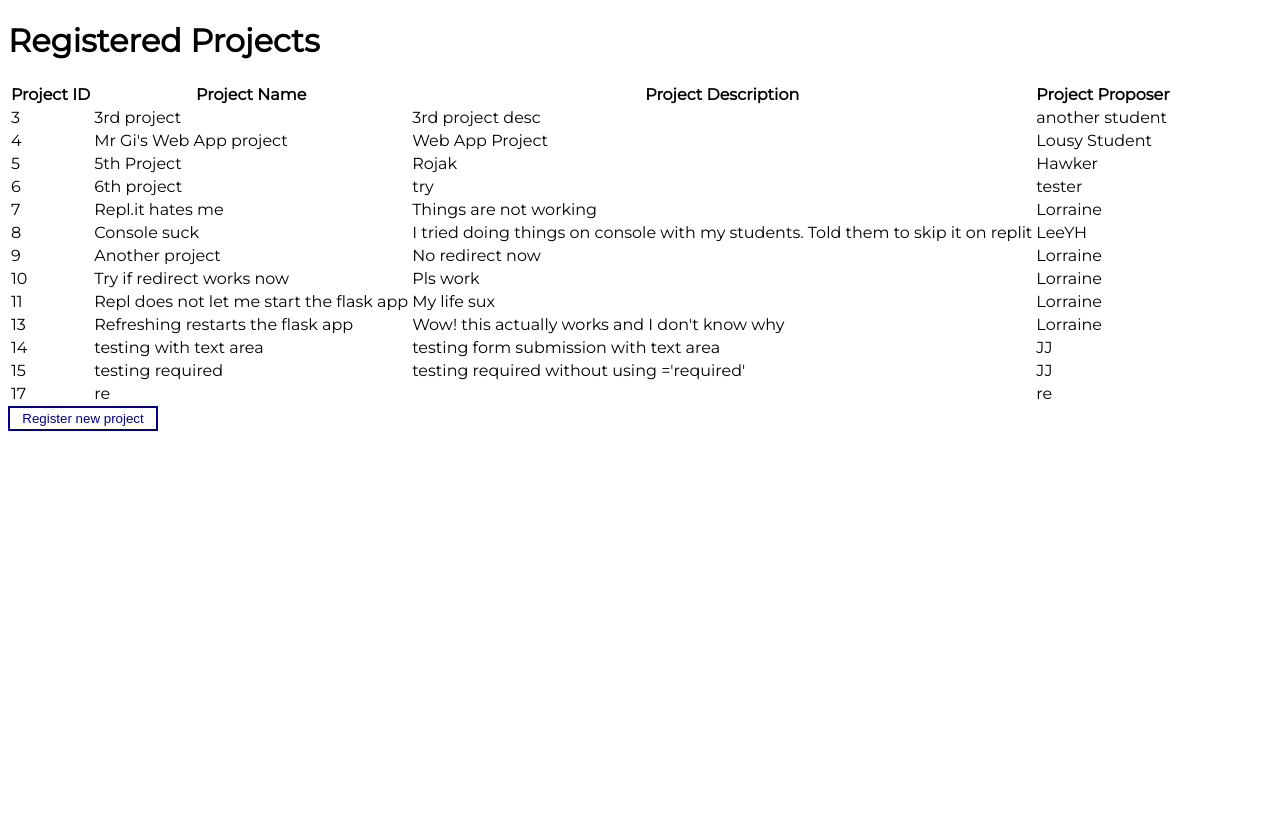
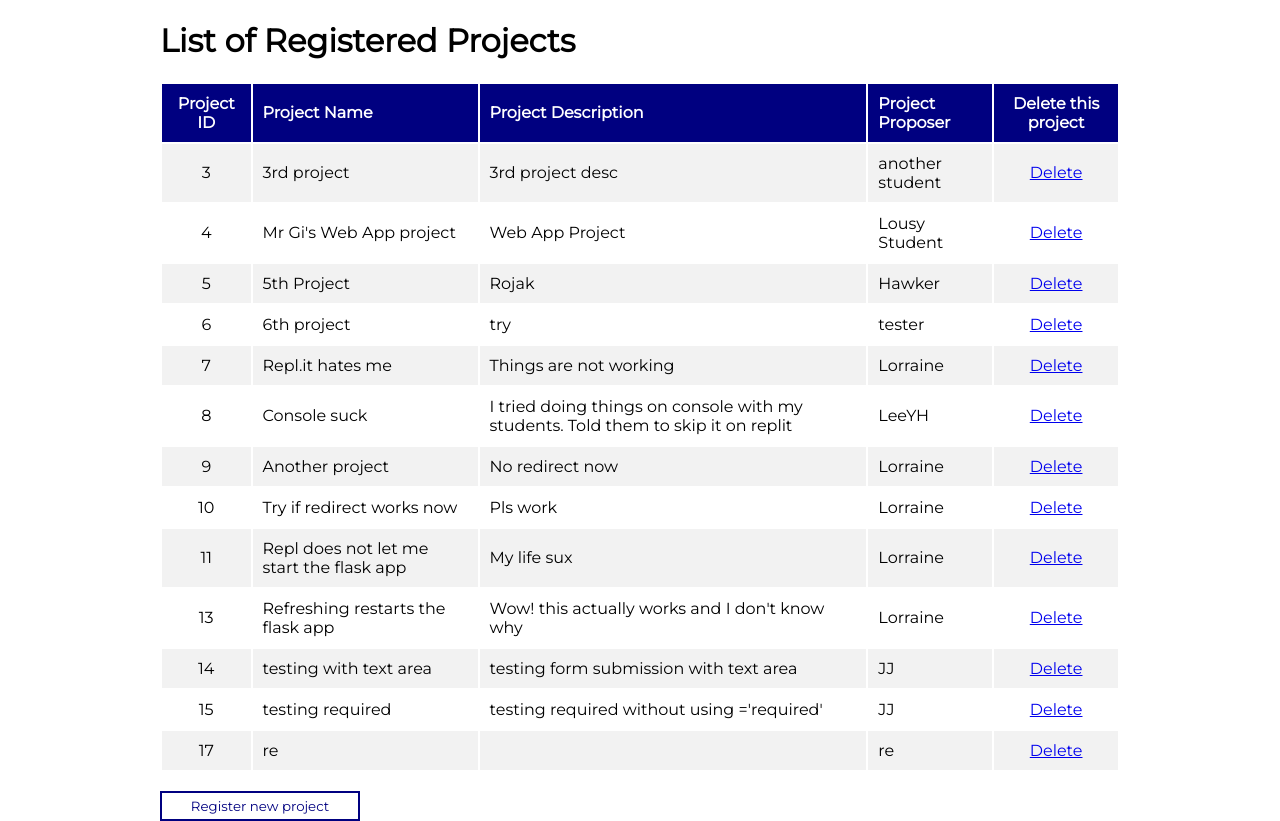
Before and after one commit to jjcheung/WebApp---Project-Proposal, a Flask app: page /report in a window 1280 px wide. Before the commit the page ends 431 px from the top, so only its background shows below. Run offline with Flask 2, Linux system fonts and the light colour scheme; data comes from the database, SQL or seed files in the repository; both versions use the stored data as it was after the commit.

Commit message:
Implemented the delete route and delete link on the main page
Added so that user can delete a particular proposed project.

```diff
--- a/main.py
+++ b/main.py
@@ -1,36 +1,37 @@
-from flask import Flask, request, render_template
+from flask import Flask, request, render_template, url_for, redirect
 import sqlite3
+import model
 
 app = Flask(__name__)
 
 
 @app.route('/')
 def index():
-    return render_template('proj-list.html')
+    data = model.Project.select_all()
+    return render_template('proj-list.html', data=data)
+
 
 @app.route('/form')
 def proj_form():
     return render_template('proj-form.html')
 
+
 @app.route('/submit', methods = ['POST'])
 def generate():
-    submission = request.form['submit']
-    if submission == 'Submit Proposal':
-        data = report()
-        return render_template('proj-list.html', data=data)
-    else:
-        insert(request.form)
-        return 'Project Proposal submitted.'
+    data = request.form
+    model.Project(data['project_name'], data['project_description'], data['proposer_name'])
+    return redirect(url_for('index'))
+    #return 'Data inserted'
+
 
 @app.route("/report", methods=['GET'])
 def report():
-    conn = sqlite3.connect("app.db")
-    cursor = conn.execute('SELECT ID, title, description, proposer FROM Project;')
-    data = []
-    for record in cursor:
-        data.append(record)
-    conn.close()
+    data = model.Project.select_all()
     return render_template('proj-list.html', data=data)
 
+@app.route("/delete/<pid>", methods=['GET'])
+def delete(pid):
+  model.Project.delete(int(pid))
+  return redirect(url_for("index"))
 
 app.run(host='0.0.0.0', port=81)
--- a/model.py
+++ b/model.py
@@ -1,8 +1,28 @@
 import sqlite3
-
-
 class Project:
   def __init__(self, title, description, proposer):
     conn = sqlite3.connect("app.db")
-    conn.execute("INSERT INTO Project (title, description, proposer) VALUES (%s, %s, %s):", (title, description, proposer))
+    sql = "INSERT INTO Project (title, description, proposer) VALUES (?, ?, ?);"
+    values = (title, description, proposer)
+    conn.execute(sql, values)
+    conn.commit()
     conn.close()
+
+
+  def select_all():
+    conn = sqlite3.connect("app.db")
+    sql = "SELECT id, title, description, proposer FROM Project;"
+    cursor = conn.execute(sql)
+    data = []
+    for record in cursor:
+        data.append(record)
+    conn.close()
+    return data
+
+  def delete(pid):
+    conn = sqlite3.connect("app.db")
+    sql = "DELETE FROM Project WHERE ID = ?;"
+    values = (int(pid), )
+    conn.execute(sql, values)
+    conn.commit()
+    conn.close()
--- a/static/style.css
+++ b/static/style.css
@@ -1,28 +1,70 @@
 body {
   font-family: 'Montserrat', sans-serif;
+  margin: auto;
+  width: 75%;
+}
+
+
+@media screen and (max-width: 800px) {
+  body {
+    width: 100%; /* The width is 100%, when the viewport is 800px or smaller */
+  }
+}
+
+
+table {
+  width: 100%;
+}
+
+
+th {
+  background-color: #000080;
+  color: white;
+  padding: 10px;
+  text-align: left;
+}
+
+th:nth-child(1), th:nth-child(5) {
+  text-align: center;
+}
+
+td {
+  padding: 10px;
+  text-align: left;
+}
+
+tr:nth-child(even) {
+  background-color: #f2f2f2;
+}
+
+td:nth-child(1), td:nth-child(5) {
+  text-align: center;
 }
 
 input[type="text"]{
 	background: white;
 	border: 2px solid #000080;
-	width: 100%;
-	height: 25px;
+	width: 75%;
+	height: 30px;
+  font-family: 'Montserrat', sans-serif;
+}
 
-}
 
 textarea {
 	background: white;
 	border: 2px solid #000080;
-	width: 100%;
+	width: 75%;
 	height: 100px;
+  font-family: 'Montserrat', sans-serif;
+}
 
-}
 
 input[type="submit"]{
 	background:white;
-	height: 25px;
-	width: 150px;
+	height: 30px;
+	width: 200px;
 	color:#000080;
 	border: 2px solid #000080;
 	cursor: pointer;
+  font-family: 'Montserrat', sans-serif;
 }
--- a/templates/proj-list.html
+++ b/templates/proj-list.html
@@ -7,28 +7,31 @@
     <link rel="preconnect" href="https://fonts.googleapis.com">
     <link rel="preconnect" href="https://fonts.gstatic.com" crossorigin>
     <link href="https://fonts.googleapis.com/css2?family=Montserrat&display=swap" rel="stylesheet">
-		<title>Project Lists</title>
+		<title>Registered Projects</title>
 	</head>
 	<body>
-		<h1>Registered Projects</h1>
+		<h1>List of Registered Projects</h1>
 		<table>
 			<tr>
 				<th>Project ID</th>
 				<th>Project Name</th>
         <th>Project Description</th>
         <th>Project Proposer</th>
+        <th>Delete this project</th>
 			</tr>
 			{% for record in data %}
 			<tr>
 				{% for value in record %}
 				<td>{{value}}</td>
 				{% endfor %}
+        <td><a href="{{url_for('delete', pid=record[0]) }}">Delete</a></td>
 			</tr>
 			{% endfor %}
 		</table>
-
+    <br>
     <form action="{{url_for("proj_form")}}">
       <input type="Submit" value="Register new project">
     </form>
+
 	</body>
 </html>
--- a/test.py
+++ b/test.py
@@ -1,3 +1,5 @@
-from model import *
+import model
 
-proj2 = Project("Proj2", "Some random ramblings", "JJ")
+proj2 = model.Project("Proj2", "Some random ramblings", "JJ")
+
+allrecords = model.Project.select_all()
```
Also changed, not shown: templates/index.html (deleted, +0 -11 lines), templates/proj-form.html (+7 -3 lines), app.db, 1 other file.
